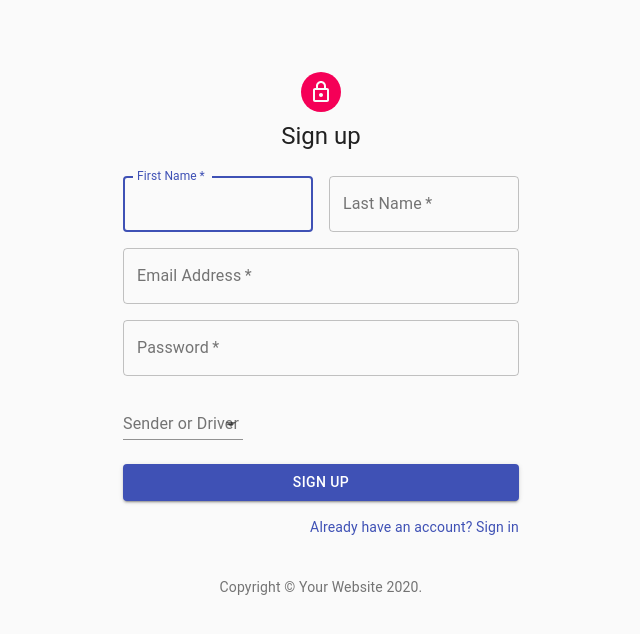
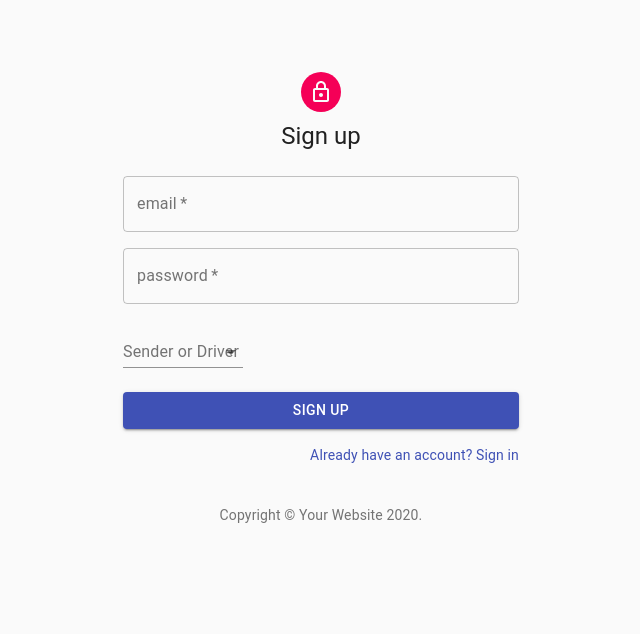
Before and after one commit to shakib19911122/Project-3, a React (Create React App) app in the folder client/: page /Signup in a window 1280 px wide. Shown: the top 634 px of the page, without its empty margins (319-959 px from the left). Built offline with nearby package versions, Linux system fonts and the light colour scheme.

Commit message:
password set up

```diff
--- a/client/src/components/Container/index.js
+++ b/client/src/components/Container/index.js
@@ -10,7 +10,7 @@ const useStyles = makeStyles((theme) => ({
         flexGrow: 1,
     },
     paper: {
-        padding: theme.spacing(2),
+        padding: theme.spacing(1),
         textAlign: 'center',
         color: theme.palette.text.secondary,
         backgroundColor: "#696969",
@@ -29,7 +29,7 @@ export default function Container(props) {
     return (
         <div className={classes.root}>
             <Grid
-            container spacing={3}
+            container spacing={1}
             direction="row"
             >
                 <Grid item xs={12} sm={4}>
--- a/client/src/components/DriverUI/index.js
+++ b/client/src/components/DriverUI/index.js
@@ -1,18 +1,33 @@
 import React from "react";
 import NavBar from "../NavBar"
 import Container from "../Container"
+import Grid from '@material-ui/core/Grid';
 
 
-function SenderUI (){
+function SenderUI() {
 
   return (
     <div>
       <NavBar />
-          <br/>
-          <Container/>
+      <br />
+      <Grid
+        container
+        direction="row"
+        justify="center"
+      >
+
+        <Container>
+          <h3>Current Job</h3>
+        </Container>
+        <Container>
+          <h3>Task complete</h3>
+        </Container>
+        <Container>
+          <h3>choose a Job</h3>
+        </Container>
 
 
-
+      </Grid>
 
     </div>
   );
--- a/client/src/components/SignIn/index.js
+++ b/client/src/components/SignIn/index.js
@@ -53,7 +53,8 @@ export default function SignIn() {
   const [loginEmail, setLoginEmail] = useState("");
   const [loginPassword, setLoginPassword] = useState("");
   const [data, setData] = useState(null);
-  const login = () => {
+  const login = (e) => {
+    e.preventDefault()
     axios({
       method: "POST",
       data: {
@@ -61,7 +62,7 @@ export default function SignIn() {
         password: loginPassword
       },
        withCredentials: true,
-       url: "http//localhost:3000/login/",
+       url: "/login",
         }).then((res) => console.log(res));
         getUser()
     };
@@ -70,7 +71,7 @@ export default function SignIn() {
     axios({
       method: "GET",
        withCredentials: true,
-       url: "http//localhost:3000/senderui/",
+       url: "/senderui",
         }).then((res) => {
           setData(res.data);
           console.log(res);
--- a/client/src/components/SignUp/index.js
+++ b/client/src/components/SignUp/index.js
@@ -52,15 +52,17 @@ export default function SignUp() {
   const classes = useStyles();
   const [sighUpEmail, setSignUpEmail] = useState("");
   const [sighUpPassword, setSignUpPassword] = useState("");
-  const signUpUser = () => {
+
+  const signUpUser = (e) => {
+    e.preventDefault()
     axios({
-      method: "POST",
+      method: "post",
       data: {
         email: sighUpEmail,
         password: sighUpPassword,
       },
       withCredentials: true,
-      url: "http//localhost:3000/signup/",
+      url: "/signup",
     }).then((res) => console.log(res));
   };
 
@@ -77,29 +79,7 @@ export default function SignUp() {
         </Typography>
         <form className={classes.form} noValidate>
           <Grid container spacing={2}>
-            <Grid item xs={12} sm={6}>
-              <TextField
-                autoComplete="fname"
-                name="firstName"
-                variant="outlined"
-                required
-                fullWidth
-                id="firstName"
-                label="First Name"
-                autoFocus
-              />
-            </Grid>
-            <Grid item xs={12} sm={6}>
-              <TextField
-                variant="outlined"
-                required
-                fullWidth
-                id="lastName"
-                label="Last Name"
-                name="lastName"
-                autoComplete="lname"
-              />
-            </Grid>
+
             <Grid item xs={12}>
               <TextField
                 onChange={e => setSignUpEmail(e.target.value)}
@@ -107,9 +87,9 @@ export default function SignUp() {
                 required
                 fullWidth
                 id="email"
-                label="Email Address"
-                name="email"
-                autoComplete="email"
+                label="email"
+                placeholder="email"
+                // autoComplete="email"
               />
             </Grid>
             <Grid item xs={12}>
@@ -118,14 +98,16 @@ export default function SignUp() {
                 variant="outlined"
                 required
                 fullWidth
-                name="password"
-                label="Password"
+                label="password"
                 type="password"
                 id="password"
-                autoComplete="current-password"
+                // autoComplete="current-password"
               />
             </Grid>
-            <UserSelect />
+            <UserSelect
+            onChange={e => setSignUpPassword(e.target.value)}
+
+            />
           </Grid>
           <Button
             onClick={signUpUser}
--- a/client/src/components/VerticalStepper/index.js
+++ b/client/src/components/VerticalStepper/index.js
@@ -14,10 +14,12 @@ import TimeFrame from "../TimeFrame"
 // import { Container } from "@material-ui/core";
 // import API from "../../utils/API"
 
+
 const useStyles = makeStyles((theme) => ({
     root: {
         width: '80%',
-        opacity: '0.8'
+        opacity: '0.8',
+        maxHeight: "300"
     },
     button: {
         marginTop: theme.spacing(1),
@@ -39,60 +41,9 @@ const useStyles = makeStyles((theme) => ({
     },
 }));
 
-//set initial state
-//      const [deliveries, setDeliveries] = useState([])
-//  const [formObject, setFormObject] = useState({})
-
-//      useEffect(() => {
-//          loadDeliveries()
-//      }, [])
-
-//      function loadDeliveries() {
-//          API.getDeliveries()
-//              .then(res =>
-//                  setDeliveries(res.data))
-//              .catch(err => console.log(err));
-//      };
-
-//  function handleInputChange(event){
-//      console.log(event)
-//      const { label, value } = event.target;
-//      setFormObject({...formObject, [label]: value})
-//  };
-//  function handleFormSubmit(event){
-//      event.preventDefault();
-//      API.saveDelivery({
-//          address: formObject.address,
-//          postcode: formObject.postcode
-
-//      })
-//      .then(res => loadDeliveries())
-//      .cat(err => console.log(err))
-
-//  }
-
-
 export default function VerticalLinearStepper() {
 
-    //set initial state
-    // const [deliveries, setDeliveries] = useState([])
     const [formObject, setFormObject] = useState({})
-
-    //load all deliveries and store them in setDeliveries
-    // useEffect(() => {
-    //     loadDeliveries()
-    // }, [])
-
-    // Loads all deliveries and sets them to deliveries
-    // function loadDeliveries() {
-    //     API.getDeliveries()
-    //         .then(res =>
-    //             setDeliveries(res.data)
-    //         )
-    //         .catch(err => console.log(err));
-    // };
-
-
 // Handles updating component state when the user types into the input field
     function handleInputChange(event) {
         // console.log(event)
@@ -119,14 +70,6 @@ export default function VerticalLinearStepper() {
         event.preventDefault();
         console.log(formObject)
 
-       //  if(formObject.Address && formObject.postcode)
-       //  API.saveDelivery({
-       //      address: formObject.address,
-       //      postcode: formObject.postcode
-
-       //  })
-       // //  .then(res => loadDeliveries())
-       //  .catch(err => console.log(err))
        handleNext()
     }
 
```
Also changed, not shown: 1 other file (tests, documents, lock files or other folders). Lines whose indentation alone changed are shown as unchanged.
